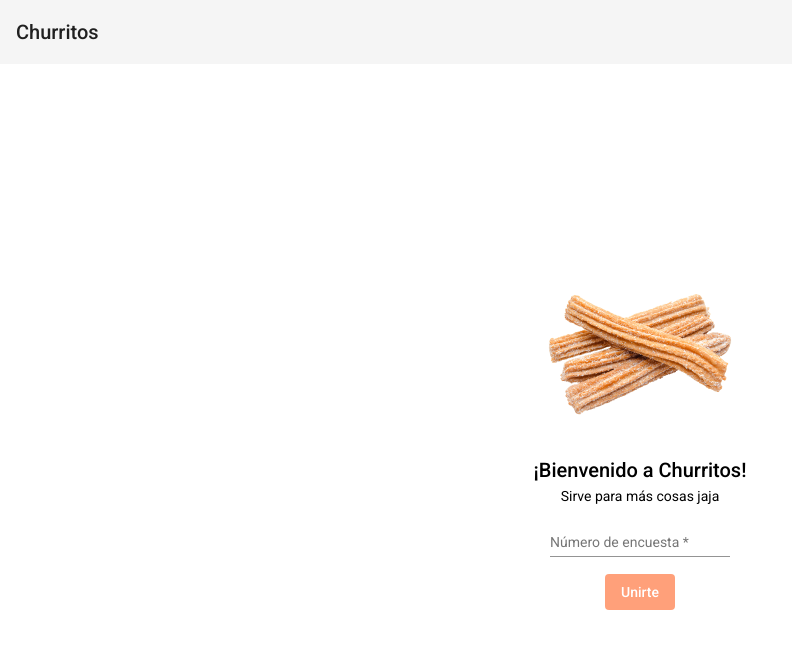
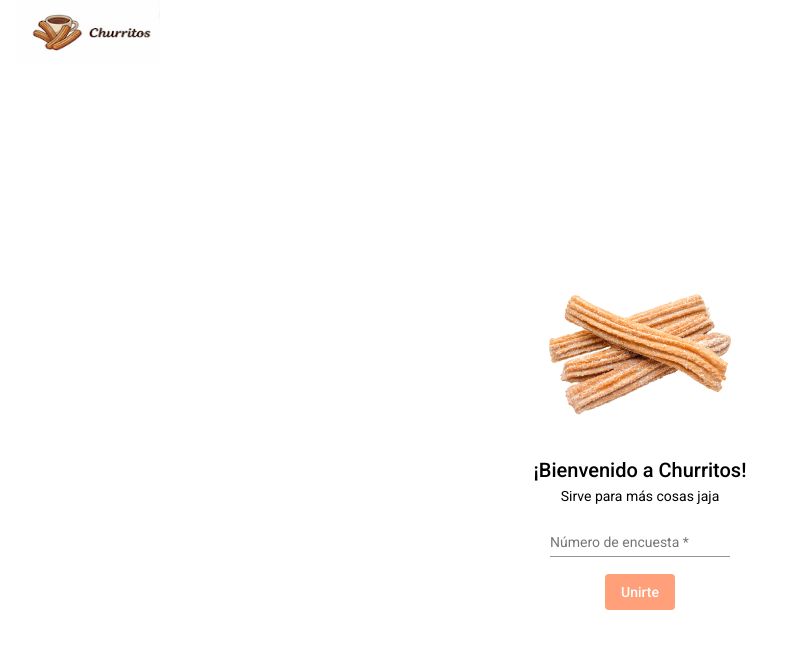
Before and after one commit to undernightcore/churritos-front, an Angular app: page / in a window 1280 px wide. Shown: the top 648 px of the page, without its empty margins (0-792 px from the left). Built offline with nearby package versions, Linux system fonts and the light colour scheme.

Commit message:
feat: update navbar styles

```diff
--- a/src/app/components/navbar/navbar.component.html
+++ b/src/app/components/navbar/navbar.component.html
@@ -1,3 +1,3 @@
 <mat-toolbar>
-  <span>Churritos</span>
+  <img src="assets/img/churritos_header.png">
 </mat-toolbar>
--- a/src/app/components/navbar/navbar.component.scss
+++ b/src/app/components/navbar/navbar.component.scss
@@ -1,4 +1,11 @@
 mat-toolbar {
   position: sticky;
   top: 0;
+  background: white;
+
+  & > img {
+    width: 9rem;
+    height: 64px;
+    margin: 0;
+  }
 }
```
Also changed, not shown: src/assets/img/churritos_header.png (added), src/assets/img/title.png (added).
